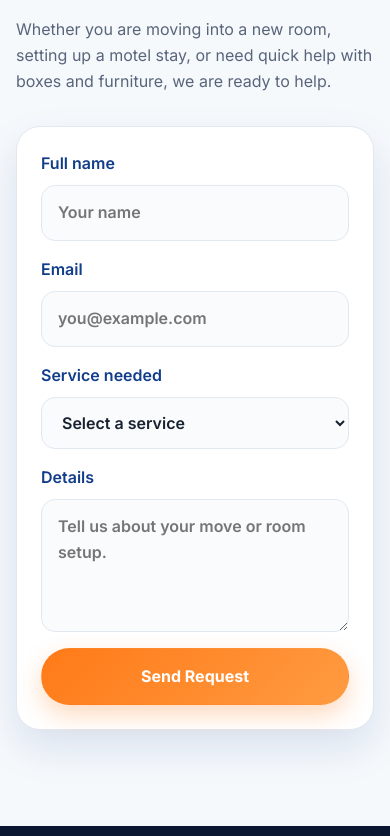
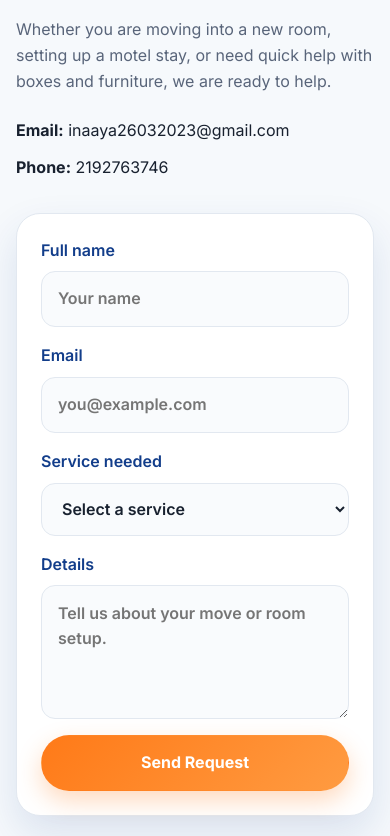
Before and after one commit to Bitto8614/AnyWork, a website: page index.html in a window 390 px wide. Shown: the part 8128-8964 px from the top of the page. Drawn offline with Linux system fonts and the light colour scheme.

Commit message:
Add direct contact details for email and phone

```diff
--- a/index.html
+++ b/index.html
@@ -298,6 +298,17 @@
               Whether you are moving into a new room, setting up a motel stay, or
               need quick help with boxes and furniture, we are ready to help.
             </p>
+
+            <div class="contact-direct" style="margin-top: 1.5rem; display: grid; gap: 0.7rem;">
+              <div>
+                <strong>Email:</strong>
+                <a href="mailto:inaaya26032023@gmail.com">inaaya26032023@gmail.com</a>
+              </div>
+              <div>
+                <strong>Phone:</strong>
+                <a href="tel:+12192763746">2192763746</a>
+              </div>
+            </div>
           </div>
 
           <form class="contact-form" id="contactForm">
```
